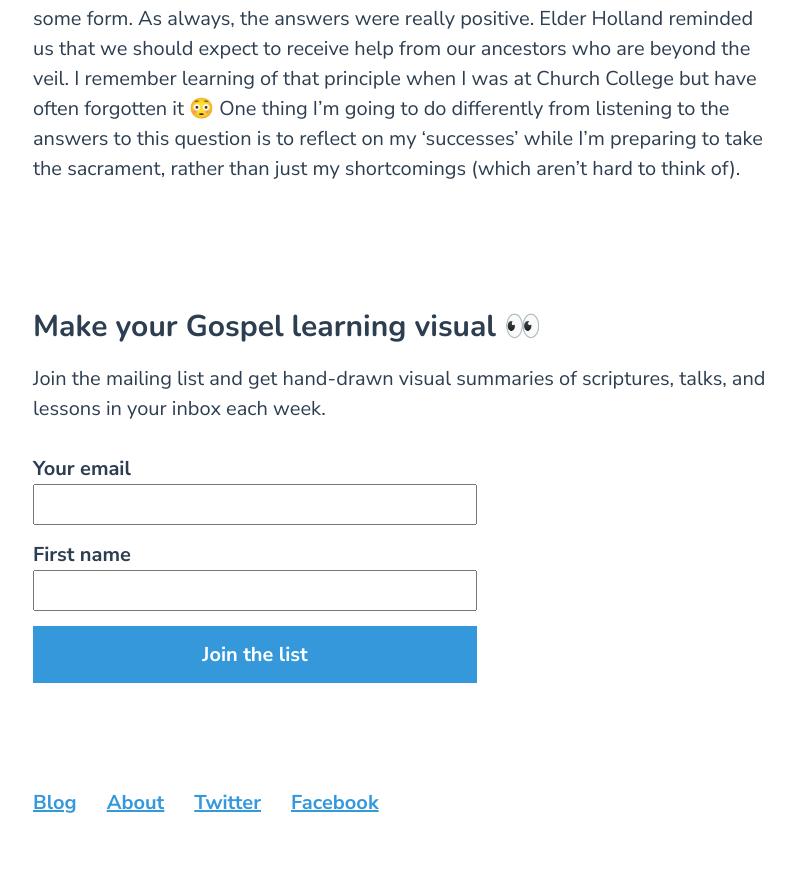
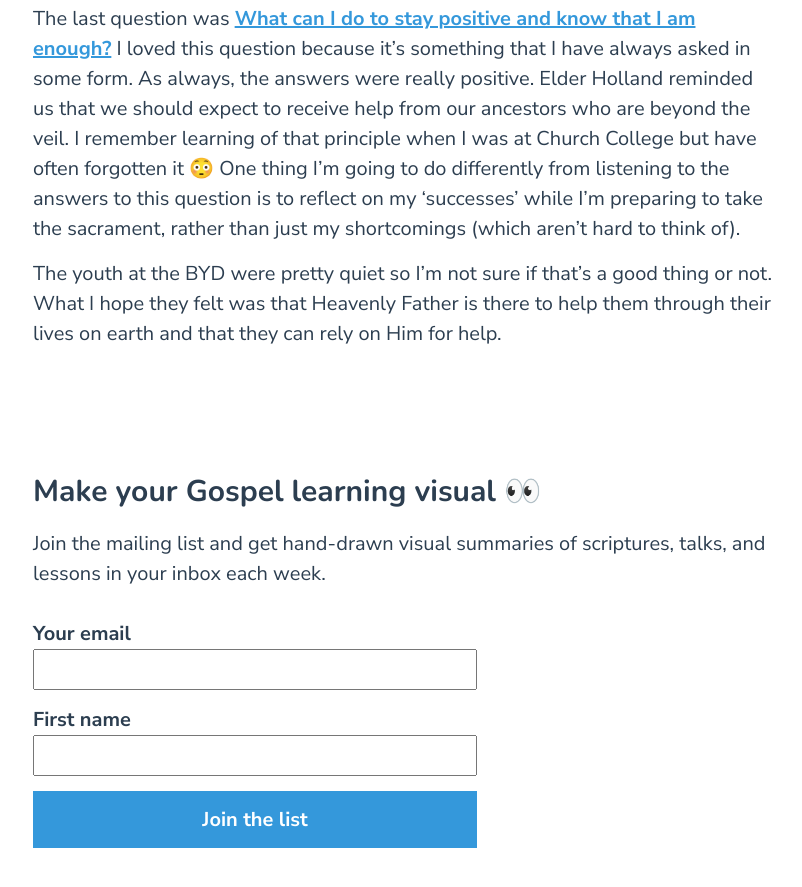
Before and after one commit to blairrorani/curious-workmanship, a Jekyll site: the page built from _posts/2017-06-20-byd-june-17.markdown, in a window 1280 px wide and 900 px high, scrolled down 2096 px. Shown: the top 887 px of the window, without its empty margins (237-1039 px from the left). Built offline with Jekyll 4.4.1, drawn with Linux system fonts in a browser that asks for light colours; our own code applies the rules of GitHub Pages for plain Markdown files; before the commit the page ends 2944 px from its top, so only the background shows below that; some of the changed lines change nothing that is shown; some of the changed text lies outside the part shown.

Commit message:
Updated Byd June 17

```diff
--- a/_posts/2017-06-20-byd-june-17.markdown
+++ b/_posts/2017-06-20-byd-june-17.markdown
@@ -1,8 +1,11 @@
 ---
-title: Bishopric youth discussion
+title: Bishopric youth discussion (June 2017)
 date: 2017-06-20 08:00:00 +10:00
 categories:
 - visual note-taking
+author:
+  name: Blair
+  link: http://twitter.com/blairrornai
 ---
 
 I attended a Bishop's youth discussion last night. The discussion was based on a couple of the Q and A sessions from Elder Holland and President Eyring's face-to-face broadcast. Here are some of the visual notes I took.
@@ -16,3 +19,5 @@
 Next we watched [How can I get comfort from my patriarchal blessing?](https://www.lds.org/broadcasts/face-to-face/eyring-holland?lang=eng#00:46:48) What was interesting about this answer was that President Eyring said we shouldn't always expect comfort. Sometimes a patriarchal blessing can be a warning. He also taught that we should live our lives in faith and wait for our blessing to be fulfilled throughout our lives rather than discount parts that we believe we've 'missed out on'.
 
 The last question was [What can I do to stay positive and know that I am enough?](https://www.lds.org/broadcasts/face-to-face/eyring-holland?lang=eng#01:12:45) I loved this question because it's something that I have always asked in some form. As always, the answers were really positive. Elder Holland reminded us that we should expect to receive help from our ancestors who are beyond the veil. I remember learning of that principle when I was at Church College but have often forgotten it 😳 One thing I'm going to do differently from listening to the answers to this question is to reflect on my 'successes' while I'm preparing to take the sacrament, rather than just my shortcomings (which aren't hard to think of).
+
+The youth at the BYD were pretty quiet so I'm not sure if that's a good thing or not. What I hope they felt was that Heavenly Father is there to help them through their lives on earth and that they can rely on Him for help.
```
